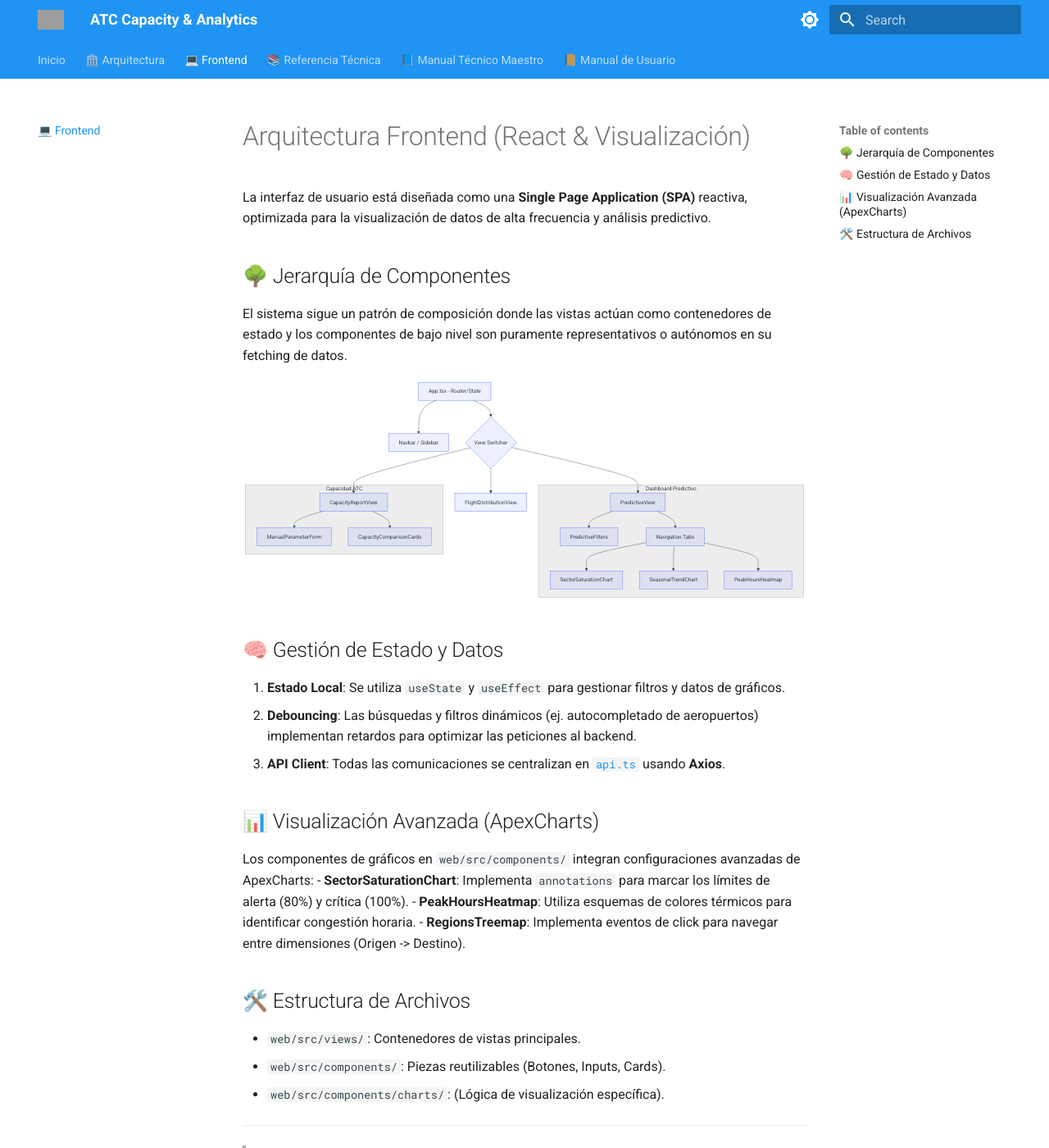
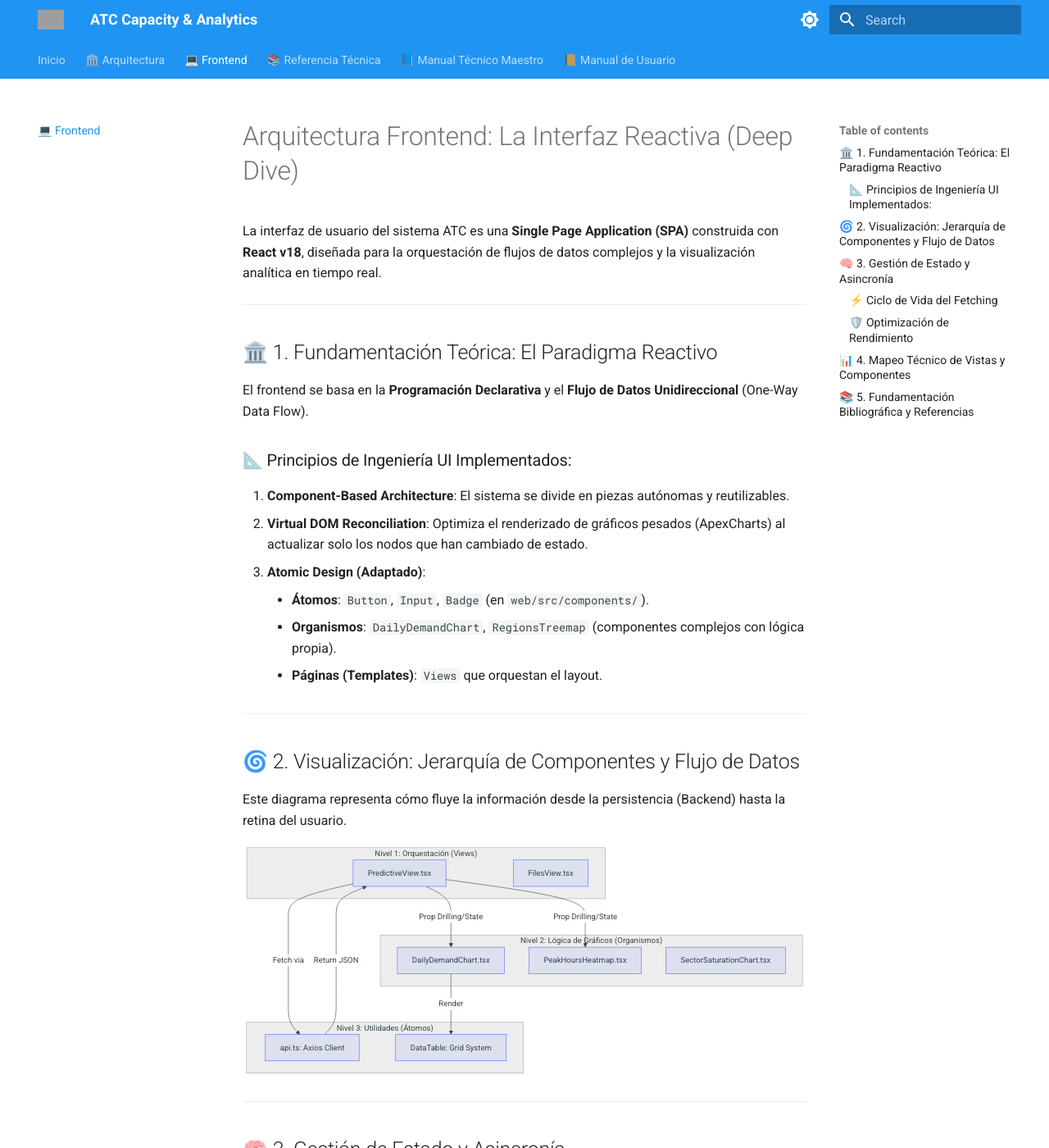
Before and after one commit to ivmafo/tsis_umb_data_science, an MkDocs documentation site: the page built from docs/frontend.md, in a window 1280 px wide and 1400 px high. Shown: the whole window at 82% size. Built offline with MkDocs 1.6.1 and Material for MkDocs 9.7.7, drawn with Linux system fonts in a browser that asks for light colours; some of the changed text lies outside the part shown; grey boxes are pictures that could not be loaded.

Commit message:
docs: expand frontend.md to extreme detail with React architecture and component mapping

````diff
--- a/docs/frontend.md
+++ b/docs/frontend.md
@@ -1,54 +1,88 @@
-# Arquitectura Frontend (React & Visualización)
+# Arquitectura Frontend: La Interfaz Reactiva (Deep Dive)
 
-La interfaz de usuario está diseñada como una **Single Page Application (SPA)** reactiva, optimizada para la visualización de datos de alta frecuencia y análisis predictivo.
+La interfaz de usuario del sistema ATC es una **Single Page Application (SPA)** construida con **React v18**, diseñada para la orquestación de flujos de datos complejos y la visualización analítica en tiempo real.
 
-## 🌳 Jerarquía de Componentes
+---
 
-El sistema sigue un patrón de composición donde las vistas actúan como contenedores de estado y los componentes de bajo nivel son puramente representativos o autónomos en su fetching de datos.
+## 🏛️ 1. Fundamentación Teórica: El Paradigma Reactivo
+
+El frontend se basa en la **Programación Declarativa** y el **Flujo de Datos Unidireccional** (One-Way Data Flow).
+
+### 📐 Principios de Ingeniería UI Implementados:
+1.  **Component-Based Architecture**: El sistema se divide en piezas autónomas y reutilizables.
+2.  **Virtual DOM Reconciliation**: Optimiza el renderizado de gráficos pesados (ApexCharts) al actualizar solo los nodos que han cambiado de estado.
+3.  **Atomic Design (Adaptado)**:
+    - **Átomos**: `Button`, `Input`, `Badge` (en `web/src/components/`).
+    - **Organismos**: `DailyDemandChart`, `RegionsTreemap` (componentes complejos con lógica propia).
+    - **Páginas (Templates)**: `Views` que orquestan el layout.
+
+---
+
+## 🌀 2. Visualización: Jerarquía de Componentes y Flujo de Datos
+
+Este diagrama representa cómo fluye la información desde la persistencia (Backend) hasta la retina del usuario.
 
 ```mermaid
 graph TD
-    App[App.tsx - Router/State] --> Nav[Navbar / Sidebar]
-    App --> Switch{View Switcher}
-
-    Switch --> Pred[PredictiveView]
-    Switch --> Distrib[FlightDistributionView]
-    Switch --> Cap[CapacityReportView]
-
-    subgraph "Dashboard Predictivo"
-        Pred --> Filters[PredictiveFilters]
-        Pred --> Tabs[Navigation Tabs]
-        Tabs --> SatChart[SectorSaturationChart]
-        Tabs --> Seasonal[SeasonalTrendChart]
-        Tabs --> PeakHeat[PeakHoursHeatmap]
+    subgraph "Nivel 1: Orquestación (Views)"
+        V_PRED[PredictiveView.tsx]
+        V_FILES[FilesView.tsx]
     end
 
-    subgraph "Capacidad ATC"
-        Cap --> ManualParams[ManualParameterForm]
-        Cap --> CapResults[CapacityComparisonCards]
+    subgraph "Nivel 2: Lógica de Gráficos (Organismos)"
+        C_DEMAND[DailyDemandChart.tsx]
+        C_HEAT[PeakHoursHeatmap.tsx]
+        C_SAT[SectorSaturationChart.tsx]
     end
+
+    subgraph "Nivel 3: Utilidades (Átomos)"
+        API[api.ts: Axios Client]
+        DS[DataTable: Grid System]
+    end
+
+    V_PRED -- Fetch via --> API
+    API -- Return JSON --> V_PRED
+    V_PRED -- Prop Drilling/State --> C_DEMAND
+    V_PRED -- Prop Drilling/State --> C_HEAT
+    C_DEMAND -- Render --> DS
 ```
 
-## 🧠 Gestión de Estado y Datos
+---
 
-1. **Estado Local**: Se utiliza `useState` y `useEffect` para gestionar filtros y datos de gráficos.
-2. **Debouncing**: Las búsquedas y filtros dinámicos (ej. autocompletado de aeropuertos) implementan retardos para optimizar las peticiones al backend.
-3. **API Client**: Todas las comunicaciones se centralizan en [`api.ts`](file:///c:/Users/LENOVO/Documents/tesis/web/src/api.ts) usando **Axios**.
+## 🧠 3. Gestión de Estado y Asincronía
 
-## 📊 Visualización Avanzada (ApexCharts)
+### ⚡ Ciclo de Vida del Fetching
+Para asegurar una UX fluida (Glassmorphism), el fetching de datos en componentes como [`PredictiveView.tsx`](file:///c:/Users/LENOVO/Documents/tesis/web/src/views/PredictiveView.tsx) sigue este patrón:
+1.  **Estado inicial**: `isLoading = true`, `data = null`.
+2.  **Sincronización**: `useEffect` dispara la llamada asíncrona a `api.getDailyDemand(filters)`.
+3.  **Renderizado**: Se utiliza la técnica de **Conditional Rendering** para mostrar esqueletos de carga antes de pintar el componente final.
 
-Los componentes de gráficos en `web/src/components/` integran configuraciones avanzadas de ApexCharts:
-- **SectorSaturationChart**: Implementa `annotations` para marcar los límites de alerta (80%) y crítica (100%).
-- **PeakHoursHeatmap**: Utiliza esquemas de colores térmicos para identificar congestión horaria.
-- **RegionsTreemap**: Implementa eventos de click para navegar entre dimensiones (Origen -> Destino).
+### 🛡️ Optimización de Rendimiento
+- **Debounce de Filtros**: Se implementa un retardo en los inputs de búsqueda para evitar ráfagas de peticiones HTTP al backend mientras el usuario escribe.
+- **Memoización**: Uso de `useMemo` en el procesamiento de series temporales antes de pasarlas a ApexCharts, evitando recalculos en cada re-renderizado.
 
-## 🛠️ Estructura de Archivos
+---
 
-- `web/src/views/`: Contenedores de vistas principales.
-- `web/src/components/`: Piezas reutilizables (Botones, Inputs, Cards).
-- `web/src/components/charts/`: (Lógica de visualización específica).
+## 📊 4. Mapeo Técnico de Vistas y Componentes
+
+| Funcionalidad Visual | Archivo Principal | Capa Técnica | Integración API |
+| :--- | :--- | :--- | :--- |
+| Dashboard Predictivo | `PredictiveView.tsx` | View | `/predict/daily` |
+| Gestión de Sectores | `SectorConfigurationView.tsx` | View | `/sectors/` |
+| Gráfico de Demanda | `DailyDemandChart.tsx` | Organismo | Integrado en PrediciveView |
+| Mapa Térmico (Picos) | `PeakHoursHeatmap.tsx` | Organismo | `/predict/peak-hours` |
+| Listado de Archivos | `FilesView.tsx` | View | `/files/` |
+
+---
+
+## 📚 5. Fundamentación Bibliográfica y Referencias
+
+1.  **Abramov, D.** *Thinking in React*. Facebook Open Source. [Referencia sobre la filosofía de componentes y estado].
+2.  **Nielsen, J. (1994)**. *10 Usability Heuristics for User Interface Design*. [Base para el diseño de estados de carga y feedback de error].
+3.  **React Docs**. *The Component Lifecycle*. [react.dev](https://react.dev).
+4.  **ApexCharts Documentation**. *Visualizing Time Series Data with Annotations and Shaders*. [apexcharts.com](https://apexcharts.com).
 
 ---
 
 > [!TIP]
-> **React Best Practices**: Mantener los componentes de gráficos pequeños y desacoplados de la lógica de enrutamiento permite que sean reutilizados en diferentes dashboards con solo pasarles nuevos filtros.
+> **React Best Practices**: El estado de los filtros se mantiene en la **View** y se pasa a los **Charts** vía props. Esto permite que los gráficos sean "tontos" (presentacionales) y fáciles de testear.
````
